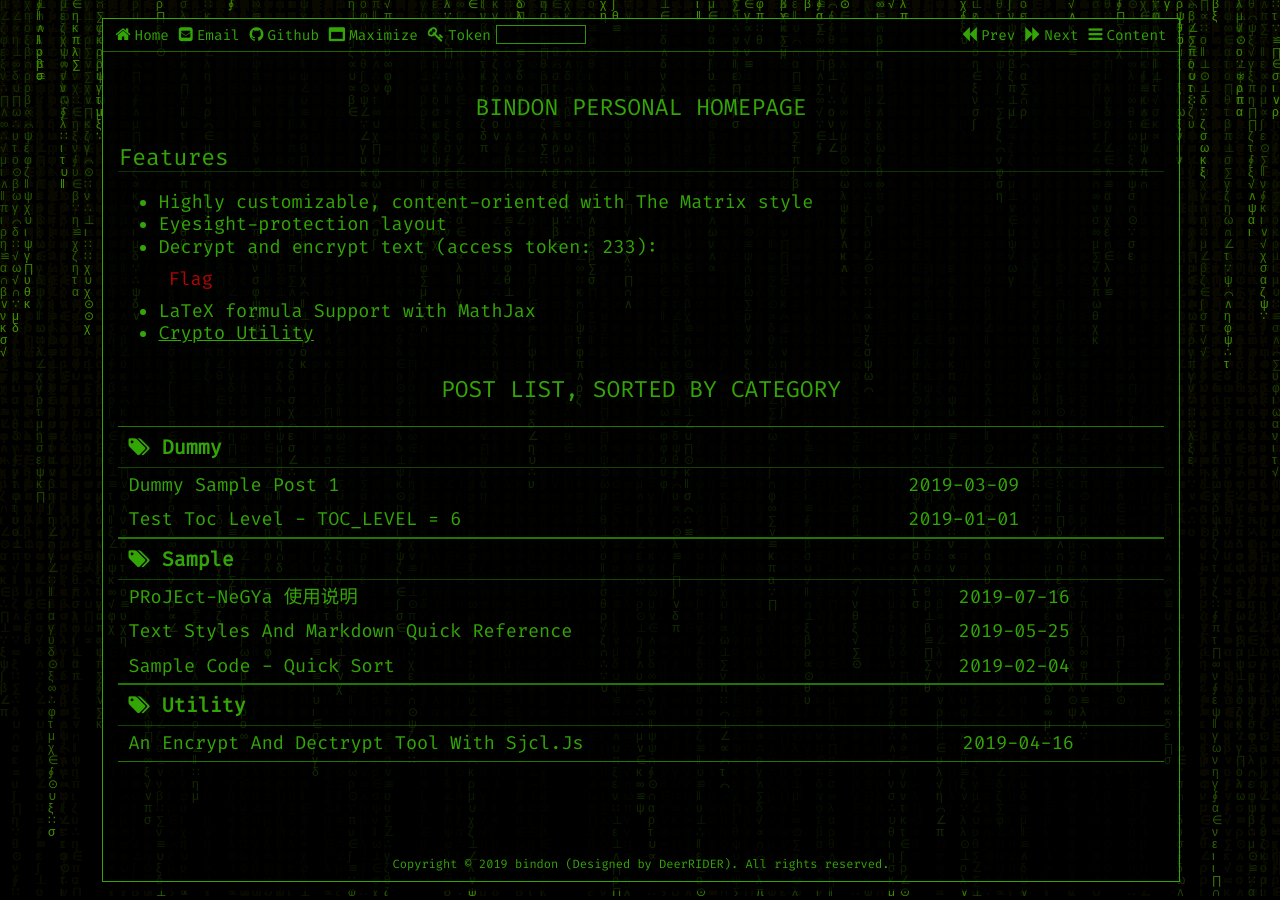
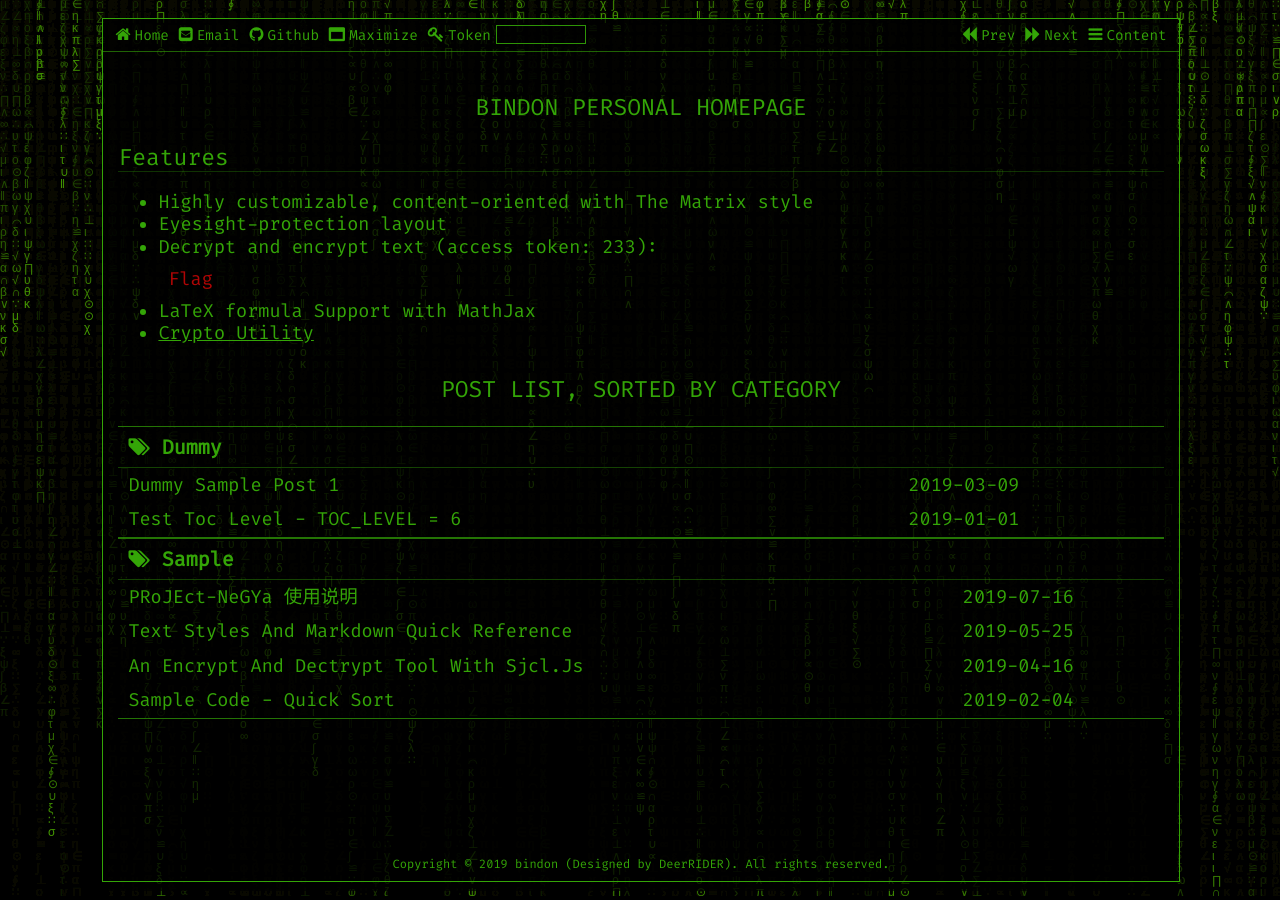
Before and after one commit to bindon/bindon.github.io, a Jekyll site: the page built from pages/index.md, in a window 1280 px wide. Built offline with Jekyll 4.4.1, drawn with Linux system fonts in a browser that asks for light colours.

Commit message:
Change post contents

```diff
--- a/_posts/2019-4-16-sjcl.html
+++ b/_posts/2019-4-16-sjcl.html
@@ -2,8 +2,8 @@
 layout: post
 title: An Encrypt and Dectrypt tool with sjcl.js
 author: DeerRIDER
-category: Utility
-date: 2019-04-16
+category: Sample
+date: 2019-4-16
 ---
 
 <script src="{{ site.url }}{{ site.baseurl }}{{ site.assets_path }}/js/sjcl.js" async></script>
```
